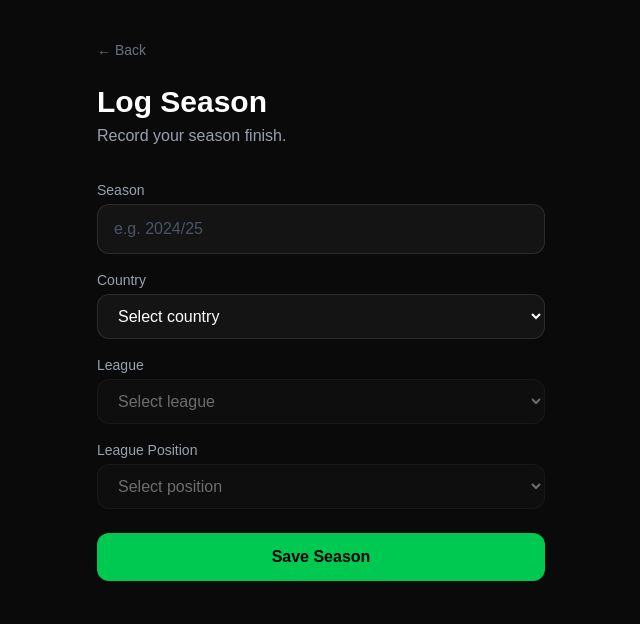
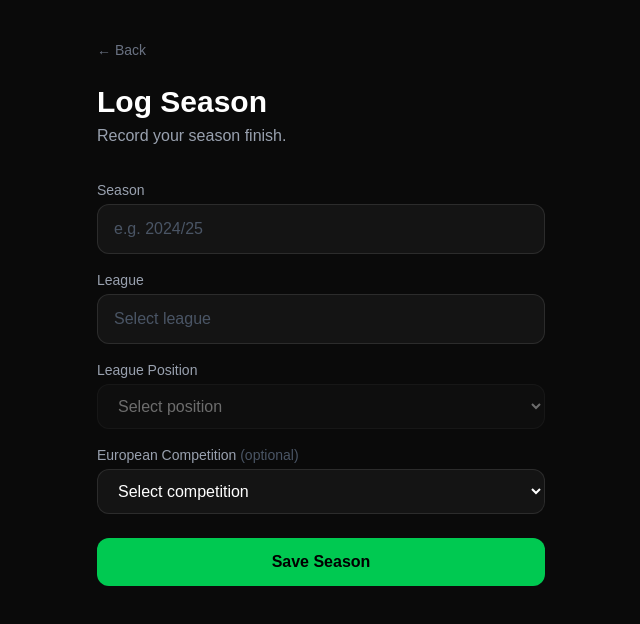
Before and after one commit to williamtwalker05/myfmjourney, a Next.js app: page /save/1/new-season in a window 1280 px wide. Shown: the top 624 px of the page, without its empty margins (319-959 px from the left). Built offline with nearby package versions, Linux system fonts and the light colour scheme.

Commit message:
describe what you changed

```diff
--- a/app/save/[id]/new-season/page.tsx
+++ b/app/save/[id]/new-season/page.tsx
@@ -39,6 +39,24 @@ const leagueData: Record<string, Record<string, number>> = {
   },
 };
 
+const europeanCompetitions = [
+  "None",
+  "Champions League",
+  "Europa League",
+  "Conference League",
+];
+
+const stages = [
+  "Qualifying",
+  "League Phase",
+  "Knockout Phase Play-offs",
+  "Round of 16",
+  "Quarter Final",
+  "Semi Final",
+  "Final",
+  "Winner",
+];
+
 type Props = { params: Promise<{ id: string }> };
 
 export default function NewSeason({ params }: Props) {
@@ -49,29 +67,39 @@ export default function NewSeason({ params }: Props) {
   const [country, setCountry] = useState("");
   const [league, setLeague] = useState("");
   const [position, setPosition] = useState("");
+  const [competition, setCompetition] = useState("");
+  const [stage, setStage] = useState("");
+  const [hoveredCountry, setHoveredCountry] = useState("");
+  const [showLeaguePicker, setShowLeaguePicker] = useState(false);
   const [loading, setLoading] = useState(false);
 
   const countries = Object.keys(leagueData);
-  const leagues = country ? Object.keys(leagueData[country]) : [];
   const teamCount = country && league ? leagueData[country][league] : 0;
   const positions = teamCount
     ? Array.from({ length: teamCount }, (_, i) => i + 1)
     : [];
 
-  function handleCountryChange(val: string) {
-    setCountry(val);
-    setLeague("");
+  function handleLeagueSelect(selectedCountry: string, selectedLeague: string) {
+    setCountry(selectedCountry);
+    setLeague(selectedLeague);
     setPosition("");
+    setShowLeaguePicker(false);
+    setHoveredCountry("");
   }
 
-  function handleLeagueChange(val: string) {
-    setLeague(val);
-    setPosition("");
+  function handleCompetitionChange(val: string) {
+    setCompetition(val);
+    setStage("");
   }
 
   async function createSeason() {
     if (!seasonYear || !country || !league || !position) {
-      alert("Please fill in all fields");
+      alert("Please fill in all required fields");
+      return;
+    }
+
+    if (competition && competition !== "None" && !stage) {
+      alert("Please select the stage you reached");
       return;
     }
 
@@ -83,6 +111,8 @@ export default function NewSeason({ params }: Props) {
       country,
       league,
       league_position: parseInt(position),
+      european_competition: competition === "None" ? null : competition || null,
+      european_stage: competition === "None" ? null : stage || null,
     });
 
     setLoading(false);
@@ -109,6 +139,7 @@ export default function NewSeason({ params }: Props) {
         <p className="text-gray-400 mb-8">Record your season finish.</p>
 
         <div className="flex flex-col gap-4">
+
           {/* Season Year */}
           <div>
             <label className="text-sm text-gray-400 mb-1 block">Season</label>
@@ -120,35 +151,62 @@ export default function NewSeason({ params }: Props) {
             />
           </div>
 
-          {/* Country */}
-          <div>
-            <label className="text-sm text-gray-400 mb-1 block">Country</label>
-            <select
-              value={country}
-              onChange={(e) => handleCountryChange(e.target.value)}
-              className="w-full bg-[#141414] border border-white/10 text-white rounded-xl px-4 py-3 outline-none focus:border-green-500 transition-colors"
-            >
-              <option value="">Select country</option>
-              {countries.map((c) => (
-                <option key={c} value={c}>{c}</option>
-              ))}
-            </select>
-          </div>
-
-          {/* League */}
+          {/* League Flyout Picker */}
           <div>
             <label className="text-sm text-gray-400 mb-1 block">League</label>
-            <select
-              value={league}
-              onChange={(e) => handleLeagueChange(e.target.value)}
-              disabled={!country}
-              className="w-full bg-[#141414] border border-white/10 text-white rounded-xl px-4 py-3 outline-none focus:border-green-500 transition-colors disabled:opacity-40"
+
+            {/* Selected value display */}
+            <button
+              onClick={() => setShowLeaguePicker(!showLeaguePicker)}
+              className="w-full bg-[#141414] border border-white/10 text-left text-white rounded-xl px-4 py-3 transition-colors hover:border-green-500"
             >
-              <option value="">Select league</option>
-              {leagues.map((l) => (
-                <option key={l} value={l}>{l}</option>
-              ))}
-            </select>
+              {league ? (
+                <span>{league} <span className="text-green-400 text-sm">({country})</span></span>
+              ) : (
+                <span className="text-gray-600">Select league</span>
+              )}
+            </button>
+
+            {/* Flyout panel */}
+            {showLeaguePicker && (
+              <div className="mt-2 flex rounded-xl border border-white/10 overflow-hidden">
+                {/* Countries */}
+                <div className="w-1/2 bg-[#141414] border-r border-white/10">
+                  {countries.map((c) => (
+                    <button
+                      key={c}
+                      onMouseEnter={() => setHoveredCountry(c)}
+                      onClick={() => setHoveredCountry(c)}
+                      className={`w-full text-left px-4 py-3 text-sm transition-colors flex items-center justify-between ${
+                        hoveredCountry === c
+                          ? "bg-white/10 text-white"
+                          : "text-gray-400 hover:text-white"
+                      }`}
+                    >
+                      {c}
+                      <span className="text-xs">→</span>
+                    </button>
+                  ))}
+                </div>
+
+                {/* Leagues for hovered country */}
+                <div className="w-1/2 bg-[#1a1a1a]">
+                  {hoveredCountry ? (
+                    Object.keys(leagueData[hoveredCountry]).map((l) => (
+                      <button
+                        key={l}
+                        onClick={() => handleLeagueSelect(hoveredCountry, l)}
+                        className="w-full text-left px-4 py-3 text-sm text-gray-400 hover:text-white hover:bg-white/10 transition-colors"
+                      >
+                        {l}
+                      </button>
+                    ))
+                  ) : (
+                    <p className="text-gray-600 text-sm px-4 py-3">Hover a country</p>
+                  )}
+                </div>
+              </div>
+            )}
           </div>
 
           {/* Position */}
@@ -167,6 +225,40 @@ export default function NewSeason({ params }: Props) {
             </select>
           </div>
 
+          {/* European Competition */}
+          <div>
+            <label className="text-sm text-gray-400 mb-1 block">
+              European Competition <span className="text-gray-600">(optional)</span>
+            </label>
+            <select
+              value={competition}
+              onChange={(e) => handleCompetitionChange(e.target.value)}
+              className="w-full bg-[#141414] border border-white/10 text-white rounded-xl px-4 py-3 outline-none focus:border-green-500 transition-colors"
+            >
+              <option value="">Select competition</option>
+              {europeanCompetitions.map((c) => (
+                <option key={c} value={c}>{c}</option>
+              ))}
+            </select>
+          </div>
+
+          {/* Stage Reached */}
+          {competition && competition !== "None" && (
+            <div>
+              <label className="text-sm text-gray-400 mb-1 block">Stage Reached</label>
+              <select
+                value={stage}
+                onChange={(e) => setStage(e.target.value)}
+                className="w-full bg-[#141414] border border-white/10 text-white rounded-xl px-4 py-3 outline-none focus:border-green-500 transition-colors"
+              >
+                <option value="">Select stage</option>
+                {stages.map((s) => (
+                  <option key={s} value={s}>{s}</option>
+                ))}
+              </select>
+            </div>
+          )}
+
           <button
             onClick={createSeason}
             disabled={loading}
```
